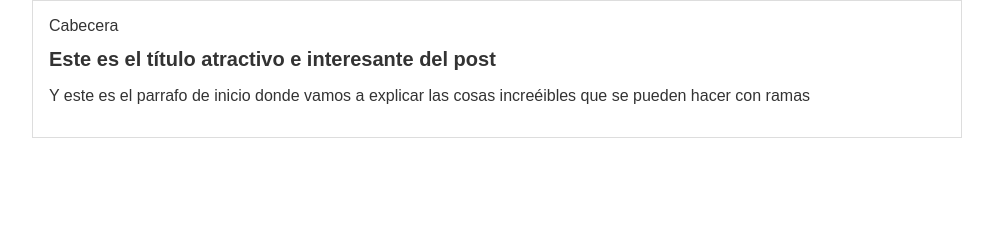
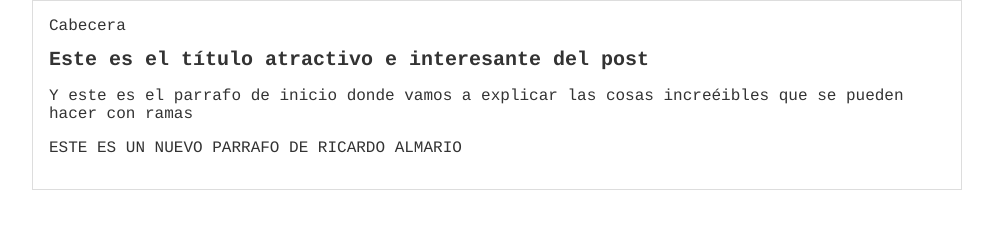
Before and after one commit to raz-000/Git_Platzi, a plain HTML site: page Index.html in a window 1280 px wide. Shown: the whole page, without its empty margins (143-1136 px from the left). Drawn offline with Linux system fonts and the light colour scheme; files that its build step writes are made by us from their sources.

Commit message:
Se agrega un una nueva fuente. Cambio de letra

```diff
--- a/Index.html
+++ b/Index.html
@@ -11,6 +11,7 @@
             <div id="post">
                 <h1>Este es el título atractivo e interesante del post</h1>
                 <p>Y este es el parrafo de inicio donde vamos a explicar las cosas increéibles que se pueden hacer con ramas</p>
+                <p>ESTE ES UN NUEVO PARRAFO DE RICARDO ALMARIO</p>
             </div>
         </div>
     </body>
--- a/css2/estilos.css
+++ b/css2/estilos.css
@@ -2,7 +2,7 @@ body
 {
     color: #333;
     text-align: center;
-    font-family: "Arial";
+    font-family: "Courier";
     font-size: 16px;
     margin: 0;
     padding: 0;
```
